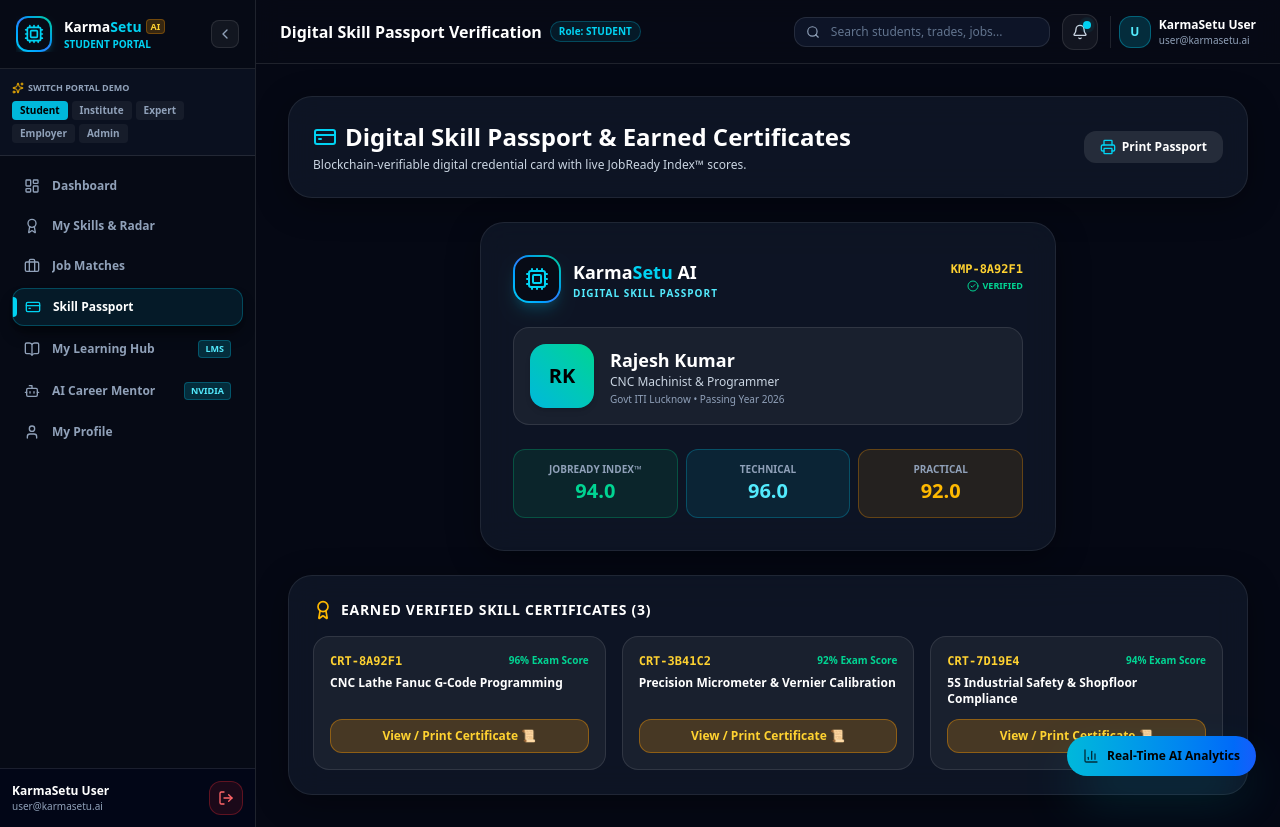
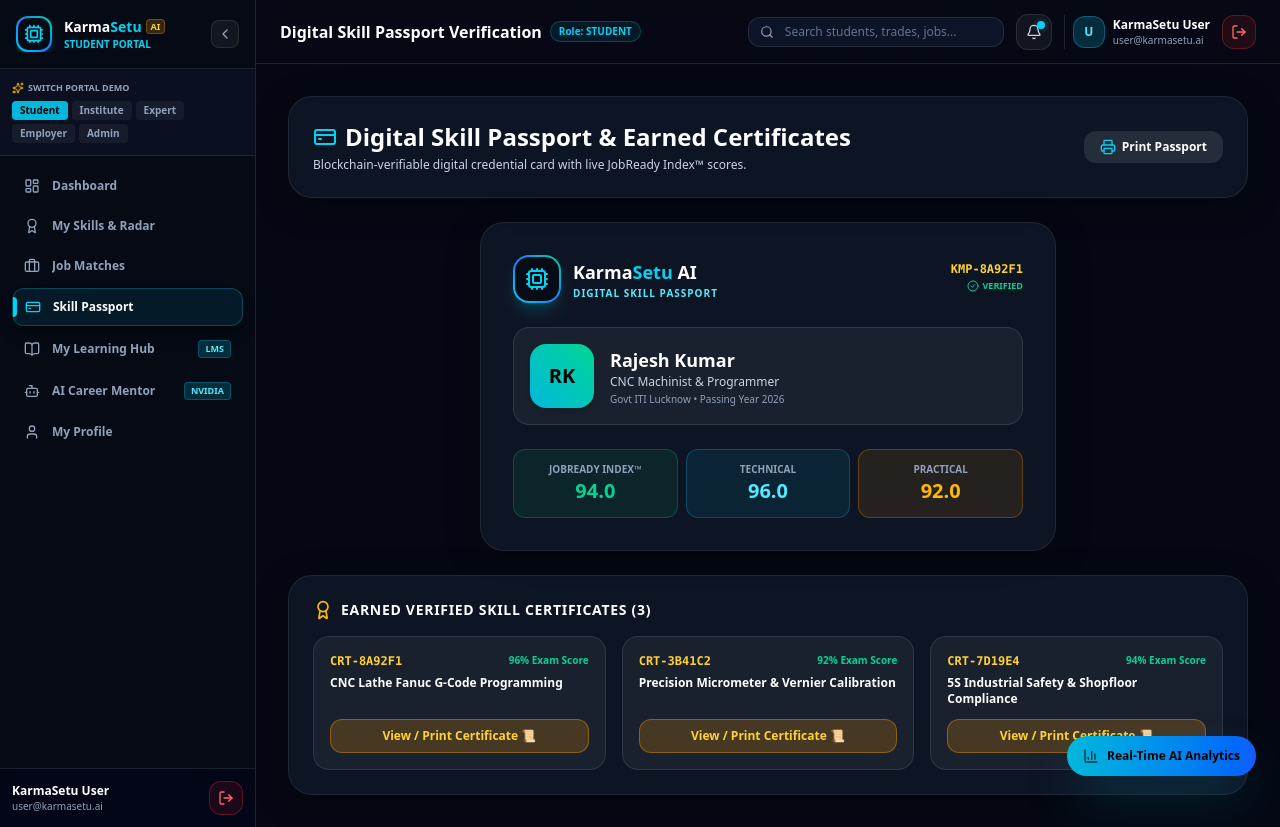
Before and after one commit to Y900K/Karmasetuai, a Next.js app: page /student/passport in a window 1280 px wide. Built offline with nearby package versions, Linux system fonts and the light colour scheme.

Commit message:
fix: Add landing page redirect to logout function and add logout button in TopBar

```diff
--- a/components/dashboard/TopBar.tsx
+++ b/components/dashboard/TopBar.tsx
@@ -4,14 +4,14 @@
 import Link from "next/link";
 import { usePathname, useRouter } from "next/navigation";
 import {
-  Bell, Search, User, Shield, ChevronDown, CheckCircle2, Award, Briefcase, Sparkles, BookOpen, Check
+  Bell, Search, User, Shield, ChevronDown, CheckCircle2, Award, Briefcase, Sparkles, BookOpen, Check, LogOut
 } from "lucide-react";
 import { useAuth } from "@/lib/auth/context";
 
 export default function TopBar() {
   const pathname = usePathname();
   const router = useRouter();
-  const { user, role } = useAuth();
+  const { user, role, logout } = useAuth();
   const [notificationsOpen, setNotificationsOpen] = useState(false);
   const [notifications, setNotifications] = useState([
     { id: "1", title: "New Job Match", desc: "CNC Operator job at Tata Motors Noida matches 94% of your score", time: "5m ago", icon: Briefcase, color: "text-emerald-400", route: "/student/jobs", unread: true },
@@ -160,7 +160,7 @@
           )}
         </div>
 
-        {/* User Badge */}
+        {/* User Badge & Logout */}
         <div className="flex items-center gap-2 pl-2 border-l border-white/10">
           <div className="w-8 h-8 rounded-xl bg-cyan-500/20 border border-cyan-500/40 text-cyan-300 flex items-center justify-center font-bold text-xs">
             {user?.full_name?.charAt(0) || "U"}
@@ -169,6 +169,13 @@
             <div className="text-xs font-bold text-white leading-none">{user?.full_name || "KarmaSetu User"}</div>
             <div className="text-[10px] text-slate-400 leading-none mt-1">{user?.email || "user@karmasetu.ai"}</div>
           </div>
+          <button
+            onClick={logout}
+            className="p-2 rounded-xl bg-red-500/10 border border-red-500/30 text-red-400 hover:bg-red-500/20 transition-all ml-1"
+            title="Sign Out"
+          >
+            <LogOut className="w-4 h-4 text-red-400" />
+          </button>
         </div>
 
       </div>
--- a/lib/auth/context.tsx
+++ b/lib/auth/context.tsx
@@ -78,6 +78,9 @@
     setUser(null);
     setRole("STUDENT");
     localStorage.removeItem("karmasetu_auth");
+    if (typeof window !== "undefined") {
+      window.location.href = "/";
+    }
   };
 
   const switchRole = (newRole: string) => {
```
